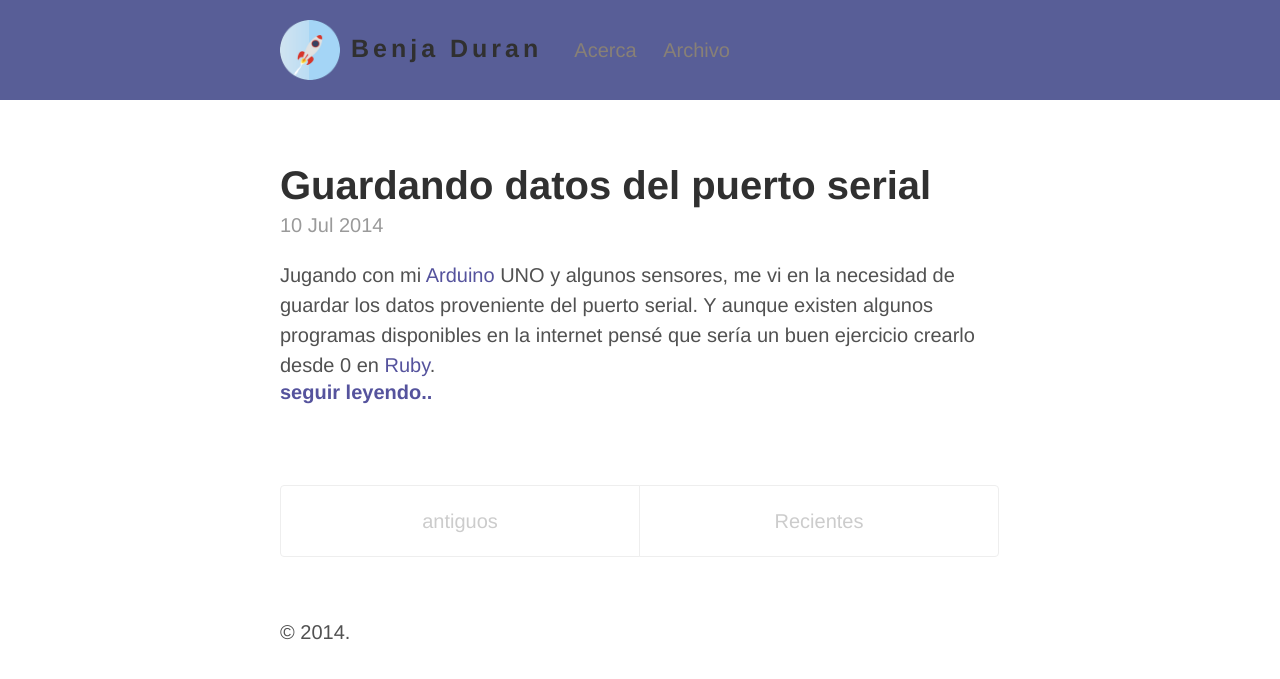
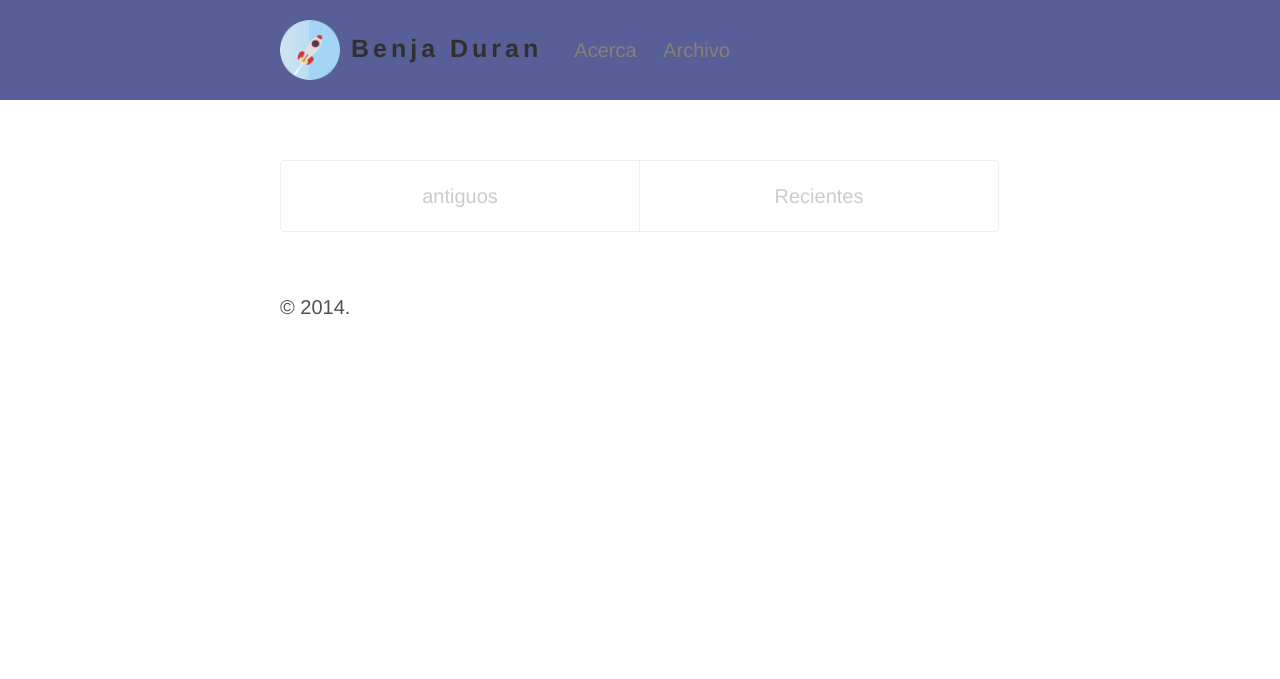
Before and after one commit to benjad/benjad.github.io, a Jekyll site: the page built from index.html, in a window 1280 px wide. Shown: the top 679 px of the page. Built offline with Jekyll 4.4.1, drawn with Linux system fonts in a browser that asks for light colours; Markdown is read by kramdown in place of the engine named in the settings; the list of posts is cut into pages by our own code.

```diff
--- a/_config.yml
+++ b/_config.yml
@@ -1,6 +1,6 @@
 # Dependencies
-markdown:         redcarpet
-highlighter:       pygments
+# markdown:         redcarpet
+# highlighter:       pygments
 
 # Permalinks
 permalink:        pretty
@@ -25,7 +25,3 @@
 
  # This is the list of pages to incldue in the header of the website.
 pages_list:       {'Acerca':'/about','Archivo':'/archive'}
-
-
-safe: true
-lsi: false
--- a/_posts/2014-07-10-monitor-serial-ruby.md
+++ /dev/null
@@ -1,39 +0,0 @@
----
-layout: post
-title: Guardando datos del puerto serial
-comments: true
-description: Guardar datos provenientes del puerto serial del arduino con ruby
----
-
-Jugando con mi [Arduino](http://www.arduino.cc/) UNO y algunos sensores, me vi en la necesidad de guardar los datos proveniente del puerto serial. Y
-aunque existen algunos programas disponibles en la internet pensé que sería un buen ejercicio crearlo desde 0 en  [Ruby](https://www.ruby-lang.org/es/).
-
-##El Código
-
-{% highlight ruby  %}
-require 'serialport'
-
-filename = 'log.txt'
-
-port_str  = 2
-baud_rate = 9600
-data_bits = 8
-stop_bits = 1
-parity    = SerialPort::NONE
- trap("INT") { puts "Apagando."; exit}
-target = File.new(filename, 'w')
-sp = SerialPort.new(port_str, baud_rate, data_bits, stop_bits, parity)
-while(true) do
-  message = (sp.gets)
-   print message
-  target.write(message)
- end
-{% endhighlight %}
-
-El código es bien sencillo y bastante directo. El programa genera un archivo de texto  llamado *log.txt*, con los datos provenientes del puerto de serial.
-El registro de los datos se hace desde que se inicia el programa hasta su cierre.
-
-
-Para que funcione correctamente se debe escribir el numero correcto del puerto del [Arduino](http://www.arduino.cc/) en *port\_str* y la frecuencia en *baud\_rate*. Para el caso del puerto se debe restar 1 al número COM de puerto, es decir, si es COM3 se debe poner 2 en *port\_str* y listo.
-
-Cualquier consulta o comentario más abajo !
```
